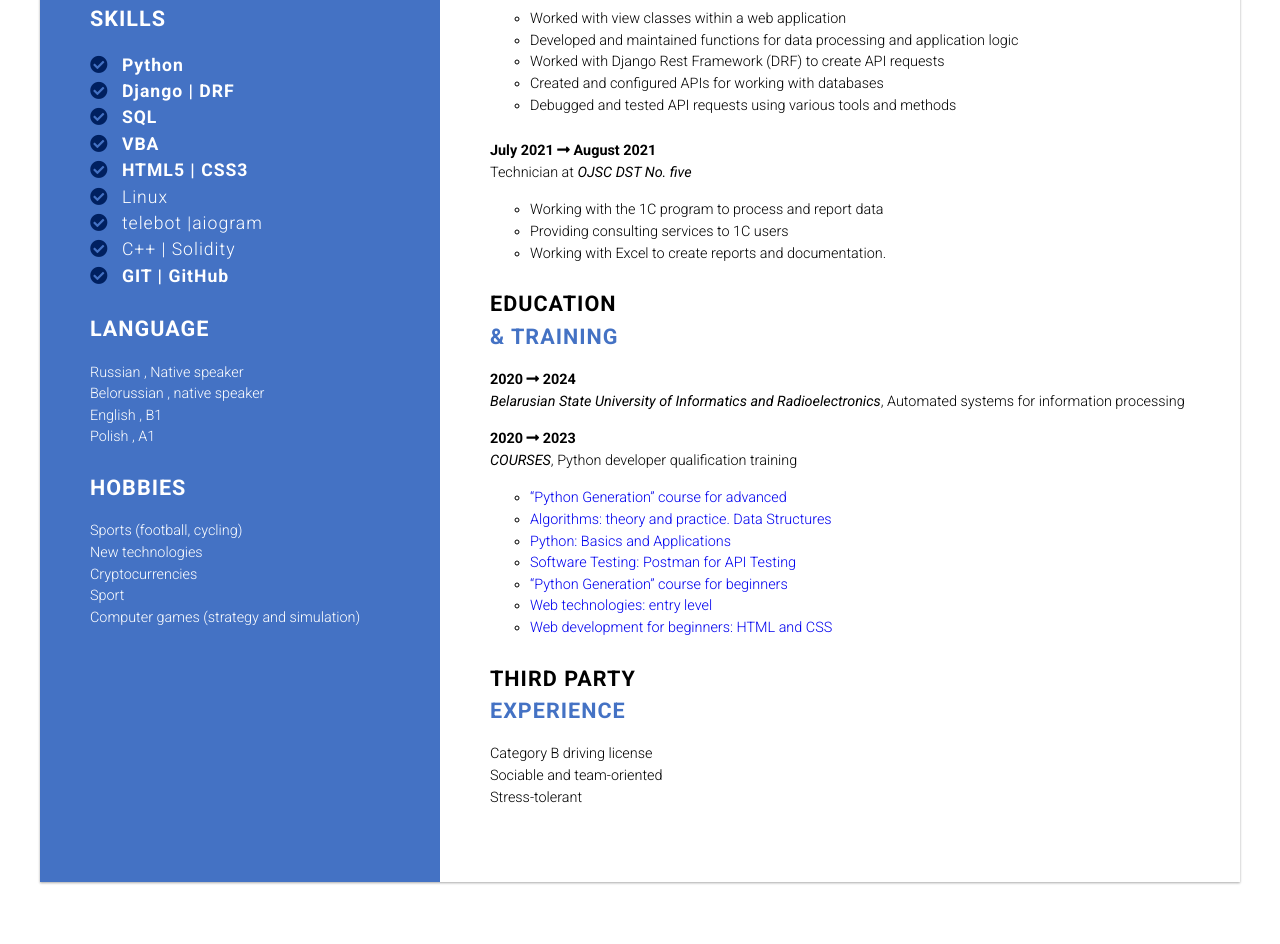
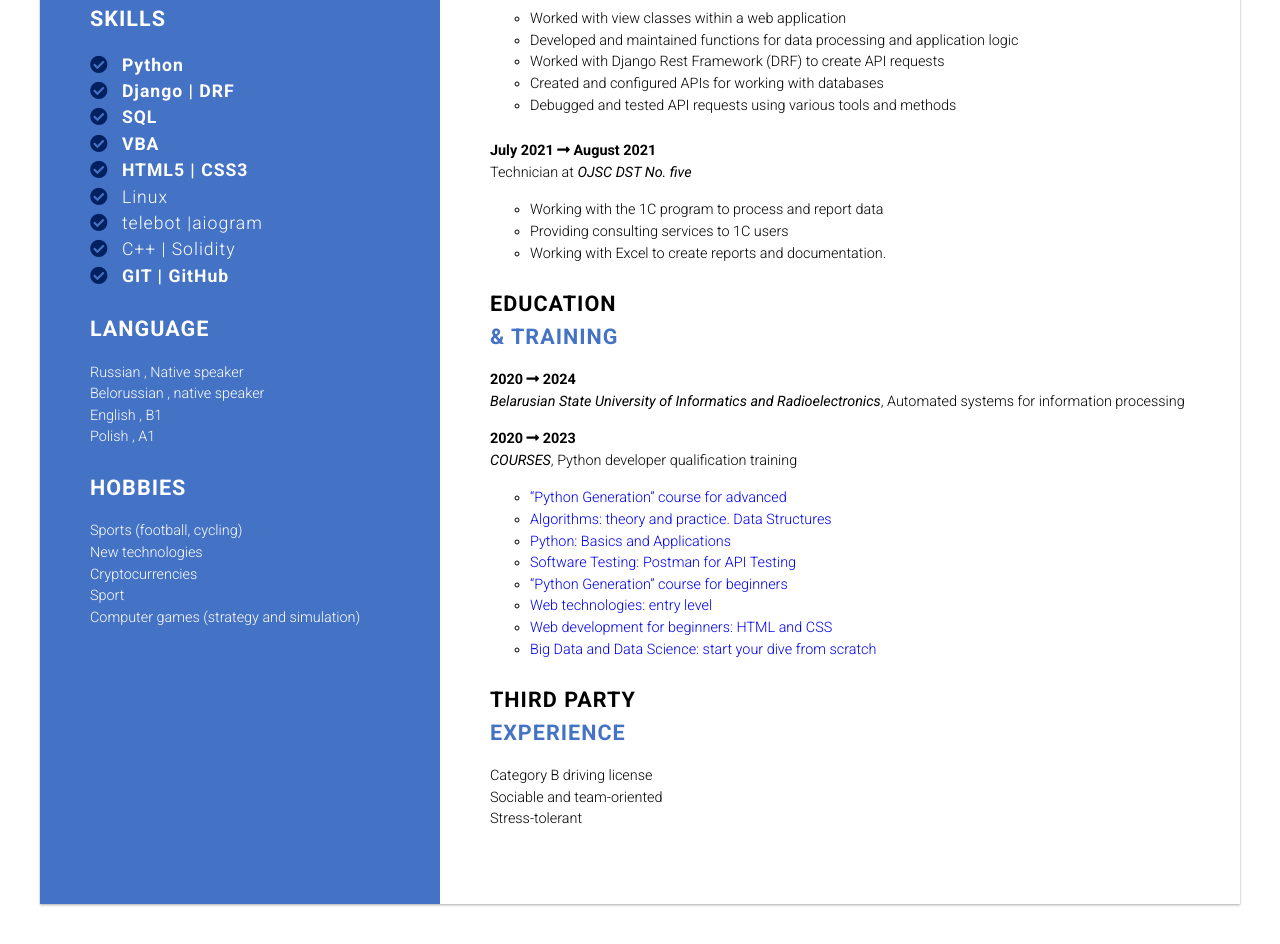
Before and after one commit to vffv2000/CV, a plain HTML site: page index.html in a window 1280 px wide. Shown: the part 788-1732 px from the top of the page. Drawn offline with Linux system fonts and the light colour scheme.

Commit message:
add one certificate

```diff
--- a/index.html
+++ b/index.html
@@ -157,6 +157,7 @@
               <li><a href="https://stepik.org/cert/1429917?lang=en">“Python Generation” course for beginners</a></li>
               <li><a href="https://stepik.org/cert/1697085?lang=en">Web technologies: entry level</a></li>
               <li><a href="https://stepik.org/cert/1647742?lang=en">Web development for beginners: HTML and CSS</a></li>
+              <li><a href="https://stepik.org/cert/2363938?lang=en">Big Data and Data Science: start your dive from scratch</a></li>
             </ul>
 
           </div>
```
